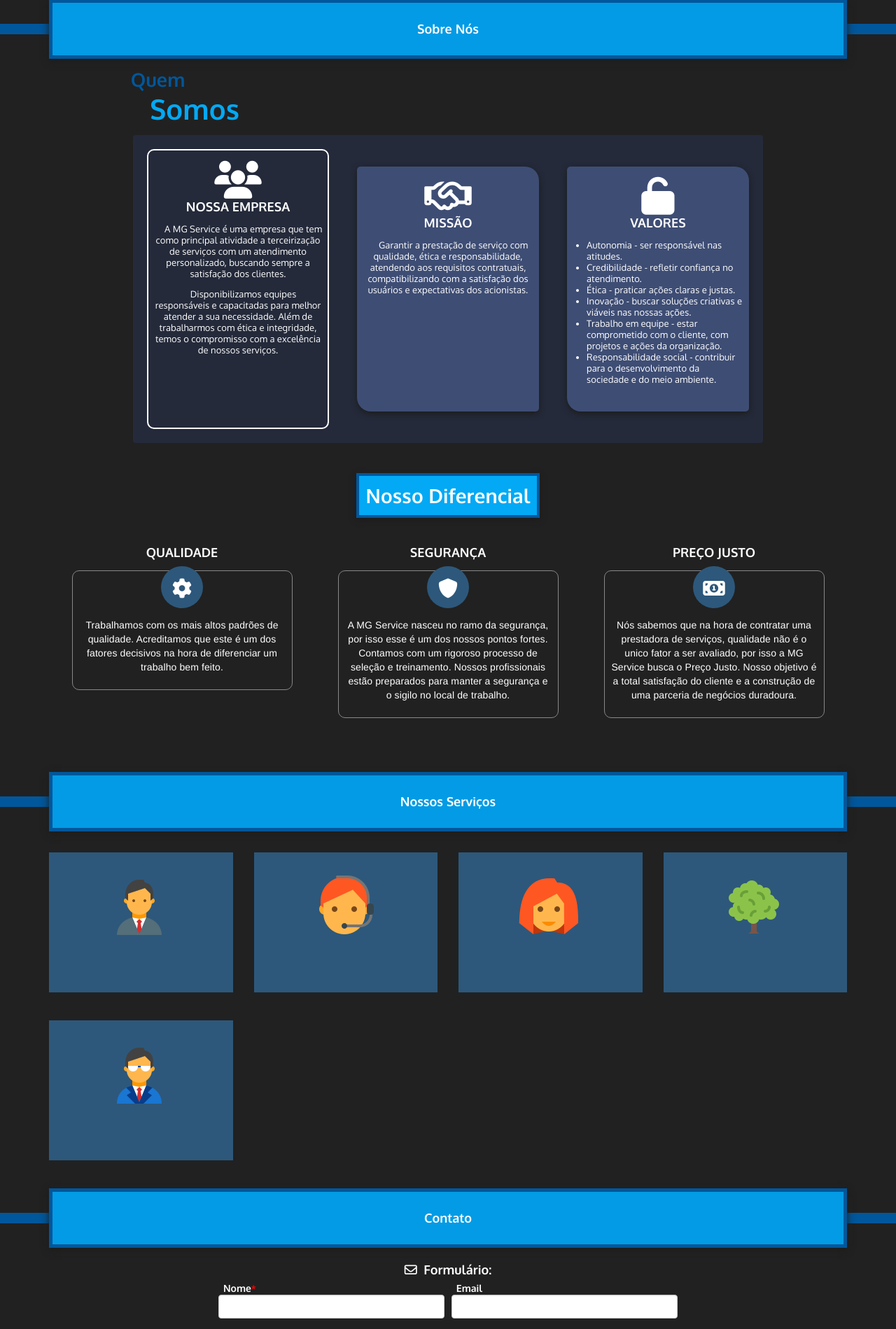
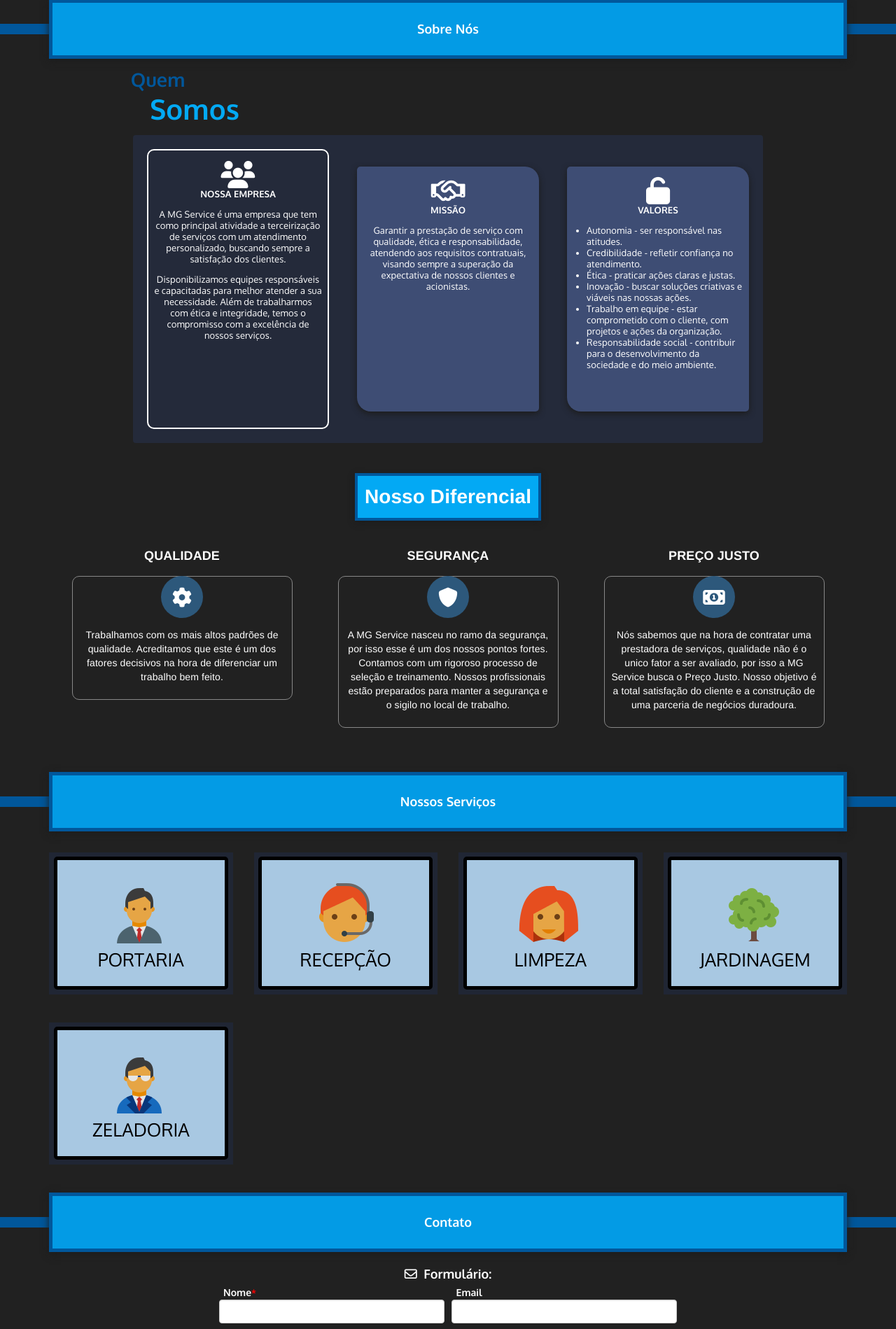
Before and after one commit to RiqSodre/Site-One-Page-MG-SERVICE, a PHP site: page / in a window 1280 px wide. Shown: the part 837-2736 px from the top of the page at 70% size. Run offline with PHP 8.4, Linux system fonts and the light colour scheme; style sheets or scripts are compiled from the project's sources; some libraries are stand-ins or nearby versions.

Commit message:
att121017 - Atualização de animações about/serviços e pequenos ajustes

```diff
--- a/index.html
+++ b/index.html
@@ -92,7 +92,7 @@
 					<br>
 					<b>MISSÃO</b>
 					<br>
-					<p>Garantir a prestação de serviço com qualidade, ética e responsabilidade, atendendo aos requisitos contratuais, compatibilizando com a satisfação dos usuários e expectativas dos acionistas.</p>
+					<p>Garantir a prestação de serviço com qualidade, ética e responsabilidade, atendendo aos requisitos contratuais, visando sempre a superação da expectativa de nossos clientes e acionistas.</p>
 				</div>
 				<div class="about__item">
 					<i class="fa fa-unlock-alt fa-3x" aria-hidden="true"></i>
@@ -166,7 +166,7 @@
 			<div class="servicos__item">
 				<a href="servicos.html">
 					<span class="icon icon--porteiro"></span>
-					<span class="title">PORTEIRO</span>
+					<span class="title">PORTARIA</span>
 				</a>
 			</div>
 			<div class="servicos__item">
@@ -320,7 +320,7 @@
 						<img src="images/logo.png" class="img-responsive" alt="" title="MG Service">
 					</a>
 					<p>
-						A MG SERVICE foi criada para atuar no segmento de segurança, e entendemos que atender as necessidades do cliente é chave na prestação de um bom serviço. Segurança, qualidade e comprometimento são os princípios de atuação da nossa empresa...
+						A MG Service é uma empresa de terceirizações de serviços, que disponibiliza e desenvolve soluções operacionais nas áreas de portaria, limpeza, recepção entre outras.
 					</p>
 				</div>
 				<div class="footer-widget footer-widget--about">
--- a/scss/_about.scss
+++ b/scss/_about.scss
@@ -17,18 +17,25 @@
 					opacity: 0;
 					.max{
 						color: #03A9F4;
-						font: bold 40px $font_main;
+						font-size: 40px;
+						font-weight: bold;
 						margin-left: 3%;
 						transform: translateX(-12%);
 					}
 					.max.fade2Right{
 						transition: 0.8s ease-out;
-						transform: translateX(0%);
+						-ms-transform: translateX(0%);
+						-moz-transform: translateX(0%);
+						-o-transform: translateX(0%);
+						-webkit-transform: translateX(0%);
 					}
 				}
 				h2.fade2Right{
 					transition: 1s ease-out;
-					transform: translateX(0%);
+					-ms-transform: translateX(0%);
+					-moz-transform: translateX(0%);
+					-o-transform: translateX(0%);
+					-webkit-transform: translateX(0%);
 					opacity: 1;
 				}
 			}
@@ -36,6 +43,7 @@
 				background-color: #242a3a;
 				border-radius: 4px;
 				display: flex;
+				font-size: 13px;
 				justify-content: center;
 				margin: 0 auto;
 				margin-top: -10px;
@@ -56,10 +64,6 @@
 					padding: 8px;
 					padding-top: 15px;
 					width: 30%;
-					p{
-						font: 13px $font_main;
-						text-indent: 15px;
-					}
 				}
 				> .about__item{
 					background-color: #3e4d74;
@@ -74,12 +78,7 @@
 					padding: 8px;
 					padding-top: 15px;
 					width: 30%;
-					p{
-						font: 13px $font_main;
-						text-indent: 15px;
-					}
 					ul{
-						font: 13px $font_main;
 						margin-left: 20px;
 						padding-left: 0px;
 						text-align: left;
@@ -88,7 +87,10 @@
 			}
 			.aboutus__itens.fade2top{
 				transition: 0.8s ease-out;
-				transform: translateY(0px);
+				-ms-transform: translateX(0%);
+				-moz-transform: translateX(0%);
+				-o-transform: translateX(0%);
+				-webkit-transform: translateX(0%);
 				opacity: 1;
 			}
 		}
@@ -106,7 +108,8 @@
 					box-shadow: 0 3px 8px #1c1c1c;
 					color: white;
 					display: inline-block;
-					font: bold 28px $font_main;
+					font-size: 28px;
+					font-weight: bold;
 					padding: 10px;
 					text-align: center;
 					width: auto;
@@ -132,7 +135,10 @@
 					&:hover{
 						border: 0.5px solid #03A9F4;
 						box-shadow: 0px 2px 5px #01579B;
-						transform: scale(1.03,1.03);
+						-ms-transform: scale(1.03,1.03);
+						-moz-transform: scale(1.03,1.03);
+						-o-transform: scale(1.03,1.03);
+						-webkit-transform: scale(1.03,1.03);
 					}
 					&:hover > .item__ico{
 						background-color: #03A9F4;
@@ -153,13 +159,14 @@
 						text-align: center;
 						width: 60px;
 						i{
-							margin-top: 17.5px;
+							transform: translateY(60%);
 						}
 					}
 				}
 				h2{
 					display: inline-block;
-					font: bold 18px $font_main;
+					font-size: 18px;
+					font-weight: bold;
 					color: white;
 				}
 			}
--- a/scss/_contato.scss
+++ b/scss/_contato.scss
@@ -62,12 +64,11 @@
           }
           > label{
             float: left;
-            font: bold 14px $font_main;
+            font-weight: bold;
             margin-left: 3%;
           }
           > input{
             border-radius: $border_radius;
-            font: $font_form $font_main;
             margin: 0.5%;
             margin-bottom:5px;
             min-width: 190px;
--- a/scss/_servicos.scss
+++ b/scss/_servicos.scss
@@ -7,23 +7,33 @@
 
 			cursor: pointer;
 			min-height: 200px;
-			background-color: #2D587B;
+			background-color: #242a3a;
+			filter: brightness(90%);
 			background-clip: content-box;
 			margin-bottom: 40px;
+			text-align: center;
 			> a{
-				display: block;
-				height: 150px;
-				width: 100%;
+				border: 5px solid #000;
+				border-radius: 5px;
+				background-color: #BBDEFB;
+				display: inline-block;
+				margin-top: 2.5%;
+				margin-bottom: 2.5%;
+				min-height: 190px;
+				height: 95%;
+				width: 95%;
 				text-align: center;
 				position: relative;
+				transition: all 0.3s linear;
 				> span.title{
-					 color: #fff;
+					 color: #000;
+					 display: block;
 					 font: 26px  $font_main;
 					 margin-top: 110px;
 					 position: absolute;
+					 top: 15px !important;
 					 width: 100%;
 					 text-align: center;
-					 display: none;
 				}
 				&:hover > span.title{
 					display: block;
@@ -56,13 +66,20 @@
 					}
 				}
 				&:hover > span{
-					top: 15px !important;
-					transition: top 0.2s linear;
+						color: #fff;
+						transition: top 0.5s linear;
 					}
 			}
-
-			&:hover{
-				background-color: #01579B;
+			&:hover {
+				filter: brightness(100%);
+				background-color: #212121;
+				transition: all 0.2s linear;
+			}
+			&:hover > a{
+				border-color: #126872;
+				background-color: #031727;
+				transform: scale(1.065, 1.065);
+				transition: all 0.3s linear;
 			}
 			&, &:hover{
 				transition: all 0.5s linear;
```
Also changed, not shown: other parts of scss/_contato.scss (+14 -13 lines), css/style.css, 1 other file.
